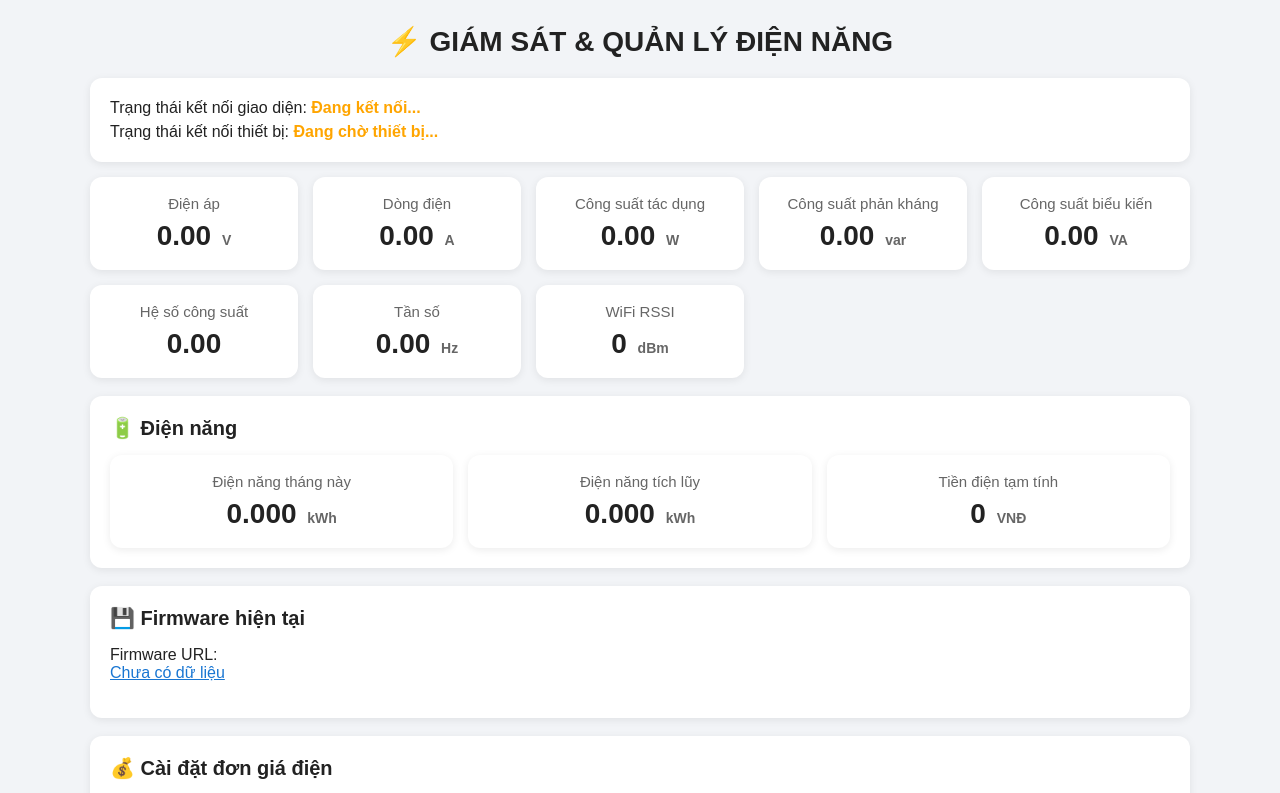
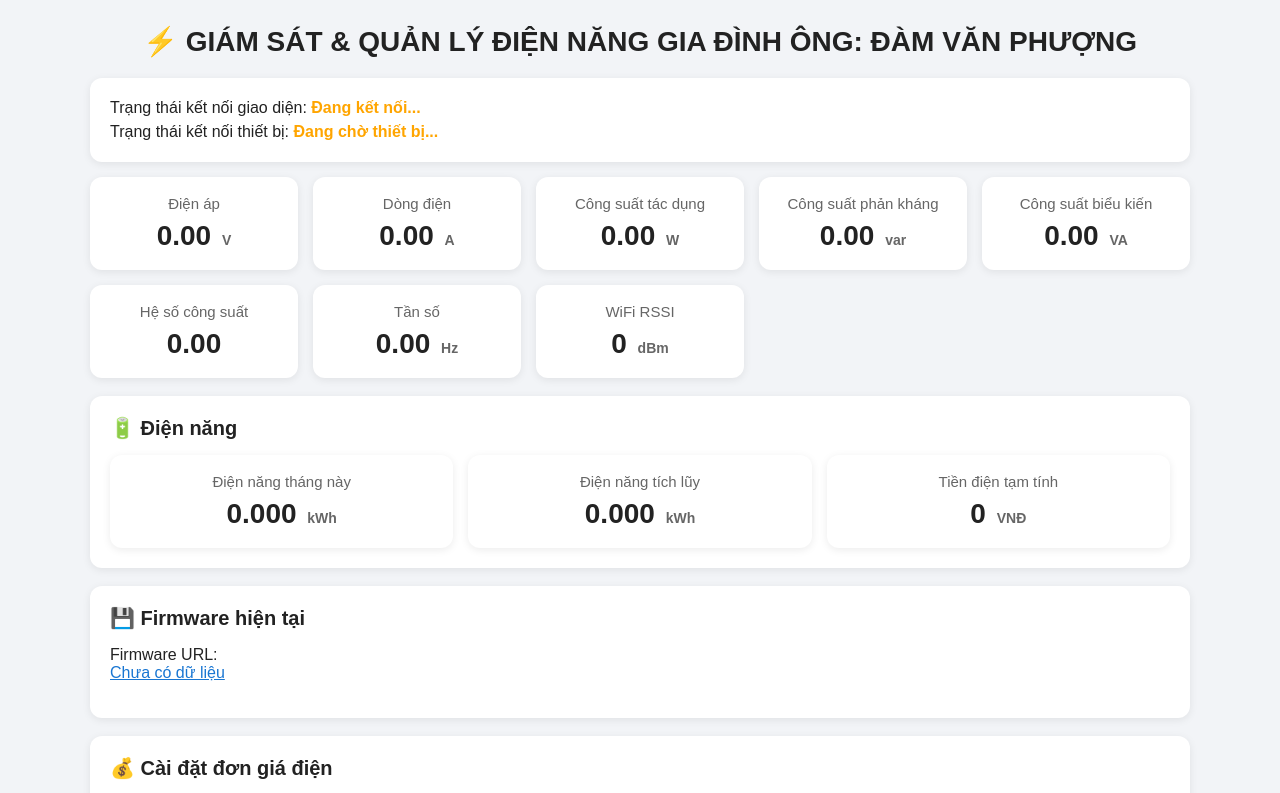
Before and after one commit to CONNECT-071122/MYHOME_ESP32, a plain HTML site: page index.html in a window 1280 px wide. Shown: the top 793 px of the page. Drawn offline with Linux system fonts and the light colour scheme; a script that the page names is missing.

Commit message:
Update index.html

```diff
--- a/index.html
+++ b/index.html
@@ -200,7 +200,7 @@ button{
 
 <div class="container">
 
-<h1>⚡ GIÁM SÁT & QUẢN LÝ ĐIỆN NĂNG</h1>
+<h1>⚡ GIÁM SÁT & QUẢN LÝ ĐIỆN NĂNG GIA ĐÌNH ÔNG: ĐÀM VĂN PHƯỢNG</h1>
 
 <!-- TRẠNG THÁI -->
 <div class="status-box">
```
